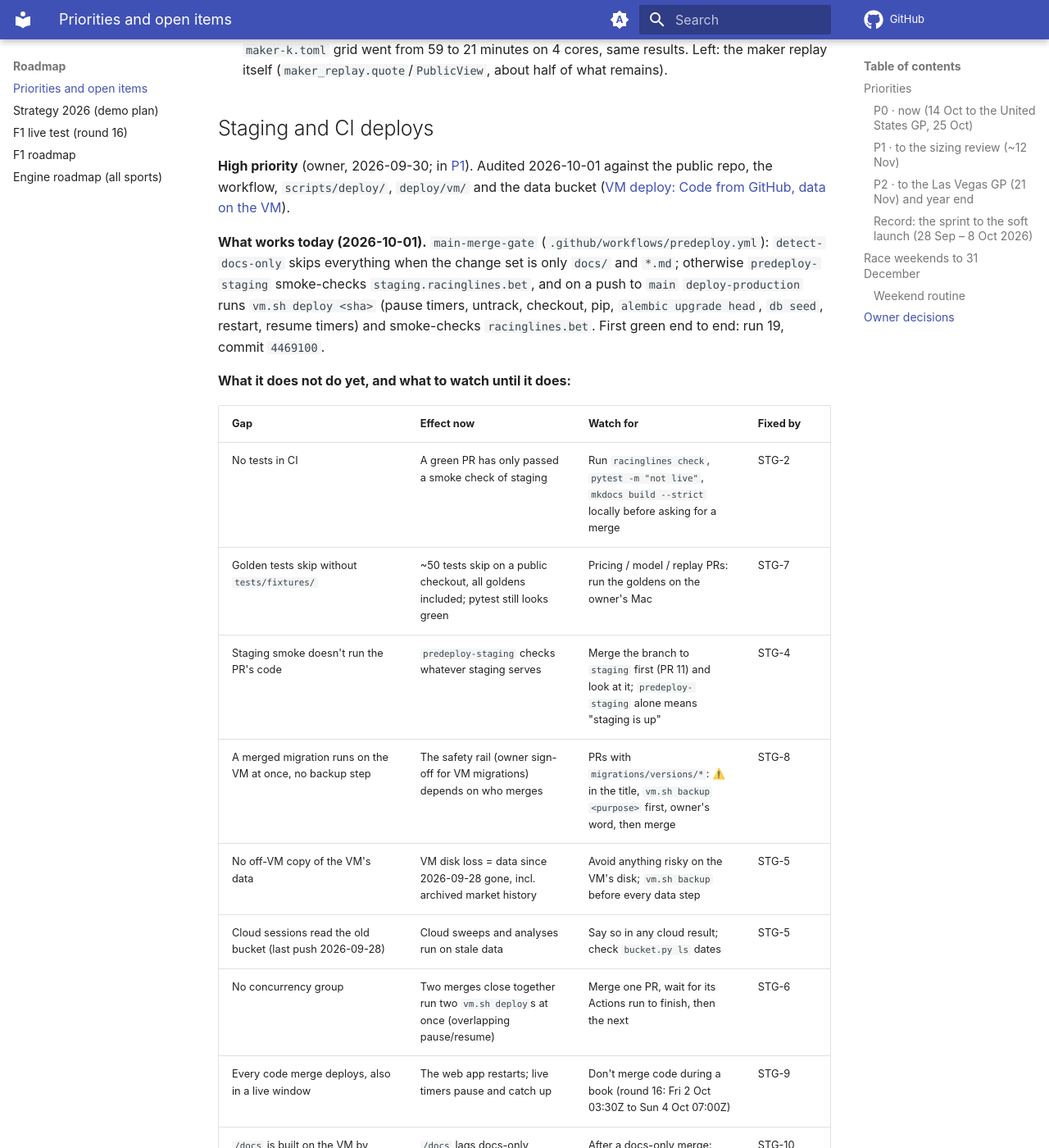
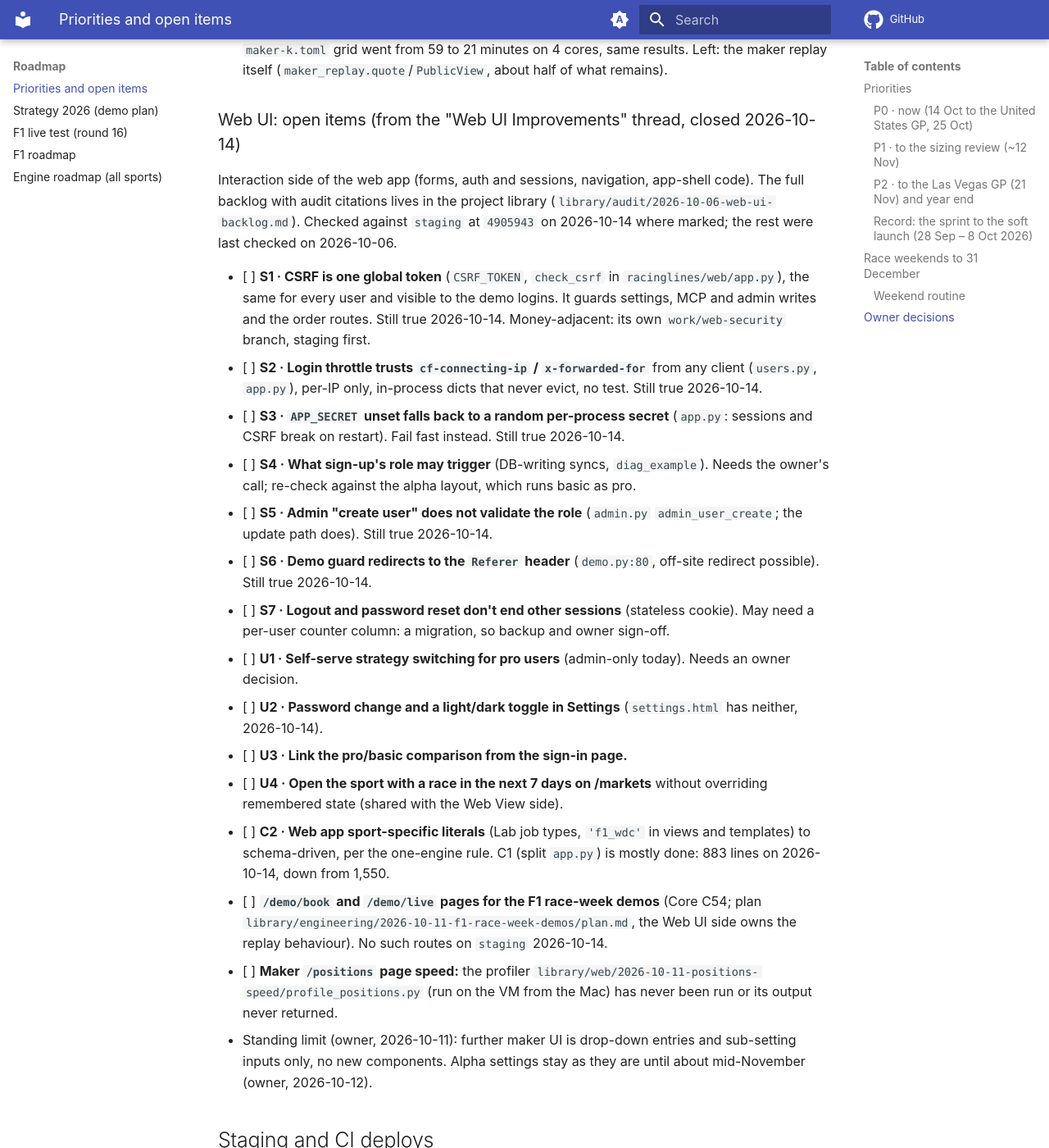
Before and after one commit to lalligagger/racinglines-public, an MkDocs documentation site: the page built from docs/todo.md, in a window 1280 px wide and 1400 px high, scrolled down 22566 px. Shown: the whole window at 82% size. Built offline with MkDocs 1.6.1 and Material for MkDocs 9.7.7, drawn with Linux system fonts in a browser that asks for light colours; comment, search, counter and statistics services are not loaded.

Commit message:
[docs] Record open Web UI items in todo before closing the thread (#194)
Claude-Session: https://claude.ai/code/session_01RWmPPYNbiULL1gxG5fFrd4

Co-authored-by: Claude <noreply@anthropic.com>

```diff
--- a/docs/todo.md
+++ b/docs/todo.md
@@ -655,6 +655,42 @@ Downhill model.
       The 106-job `sweeps/kalshi-maker-k.toml` grid went from 59 to 21 minutes on 4 cores, same results.
       Left: the maker replay itself (`maker_replay.quote`/`PublicView`, about half of what remains).
 
+### Web UI: open items (from the "Web UI Improvements" thread, closed 2026-10-14)
+
+Interaction side of the web app (forms, auth and sessions, navigation, app-shell code). The full backlog with audit
+citations lives in the project library (`library/audit/2026-10-06-web-ui-backlog.md`). Checked against `staging`
+at `4905943` on 2026-10-14 where marked; the rest were last checked on 2026-10-06.
+
+- [ ] **S1 · CSRF is one global token** (`CSRF_TOKEN`, `check_csrf` in `racinglines/web/app.py`), the same for every
+      user and visible to the demo logins. It guards settings, MCP and admin writes and the order routes. Still true
+      2026-10-14. Money-adjacent: its own `work/web-security` branch, staging first.
+- [ ] **S2 · Login throttle trusts `cf-connecting-ip` / `x-forwarded-for`** from any client (`users.py`, `app.py`),
+      per-IP only, in-process dicts that never evict, no test. Still true 2026-10-14.
+- [ ] **S3 · `APP_SECRET` unset falls back to a random per-process secret** (`app.py`: sessions and CSRF break on
+      restart). Fail fast instead. Still true 2026-10-14.
+- [ ] **S4 · What sign-up's role may trigger** (DB-writing syncs, `diag_example`). Needs the owner's call; re-check
+      against the alpha layout, which runs basic as pro.
+- [ ] **S5 · Admin "create user" does not validate the role** (`admin.py` `admin_user_create`; the update path
+      does). Still true 2026-10-14.
+- [ ] **S6 · Demo guard redirects to the `Referer` header** (`demo.py:80`, off-site redirect possible). Still true
+      2026-10-14.
+- [ ] **S7 · Logout and password reset don't end other sessions** (stateless cookie). May need a per-user
+      counter column: a migration, so backup and owner sign-off.
+- [ ] **U1 · Self-serve strategy switching for pro users** (admin-only today). Needs an owner decision.
+- [ ] **U2 · Password change and a light/dark toggle in Settings** (`settings.html` has neither, 2026-10-14).
+- [ ] **U3 · Link the pro/basic comparison from the sign-in page.**
+- [ ] **U4 · Open the sport with a race in the next 7 days on /markets** without overriding remembered state
+      (shared with the Web View side).
+- [ ] **C2 · Web app sport-specific literals** (Lab job types, `'f1_wdc'` in views and templates) to schema-driven,
+      per the one-engine rule. C1 (split `app.py`) is mostly done: 883 lines on 2026-10-14, down from 1,550.
+- [ ] **`/demo/book` and `/demo/live` pages for the F1 race-week demos** (Core C54; plan
+      `library/engineering/2026-10-11-f1-race-week-demos/plan.md`, the Web UI side owns the replay behaviour). No such
+      routes on `staging` 2026-10-14.
+- [ ] **Maker `/positions` page speed:** the profiler `library/web/2026-10-11-positions-speed/profile_positions.py`
+      (run on the VM from the Mac) has never been run or its output never returned.
+- Standing limit (owner, 2026-10-11): further maker UI is drop-down entries and sub-setting inputs only, no new
+  components. Alpha settings stay as they are until about mid-November (owner, 2026-10-12).
+
 ## Staging and CI deploys
 
 **High priority** (owner, 2026-09-30; in [P1](#priorities)). Audited 2026-10-01 against the public repo, the
```
